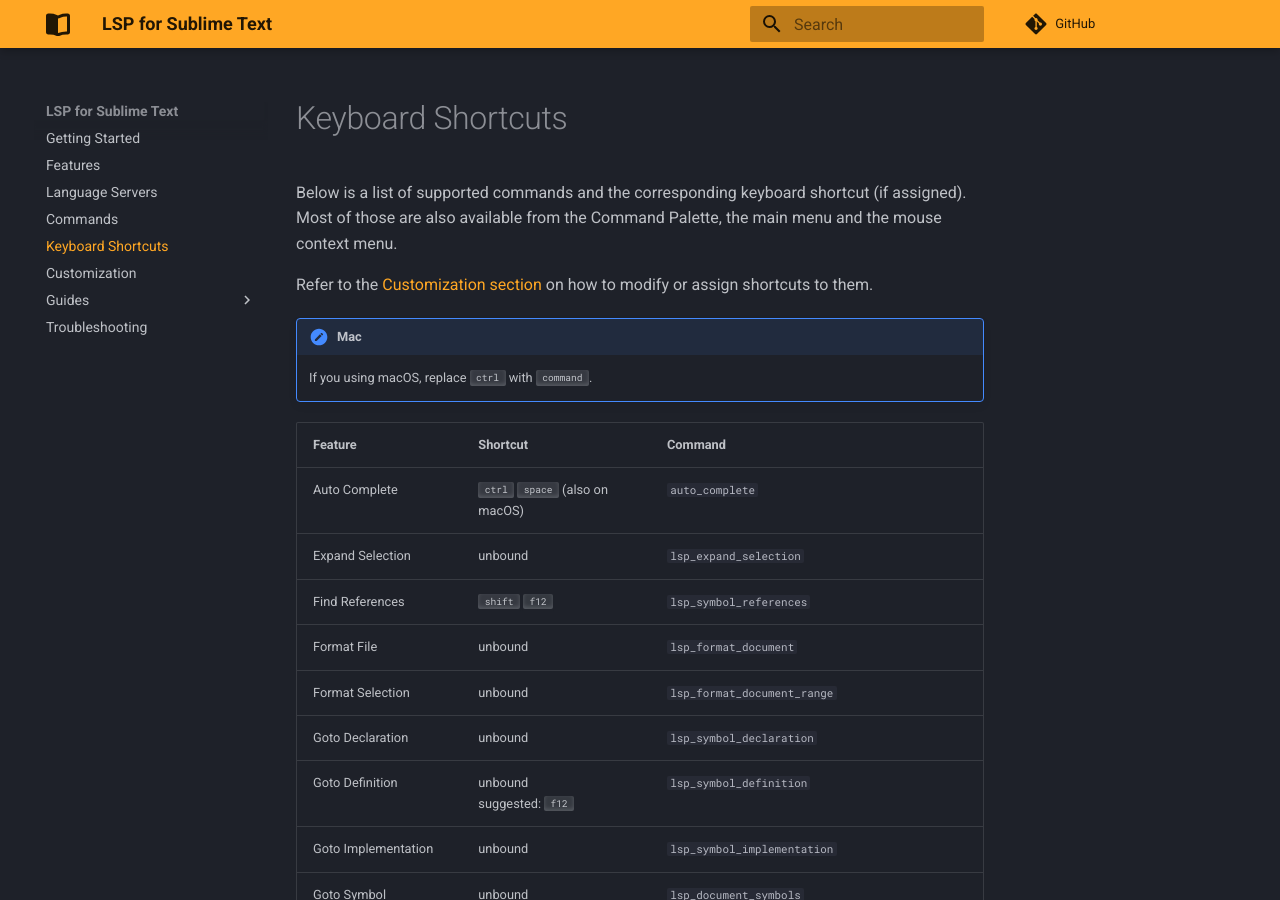
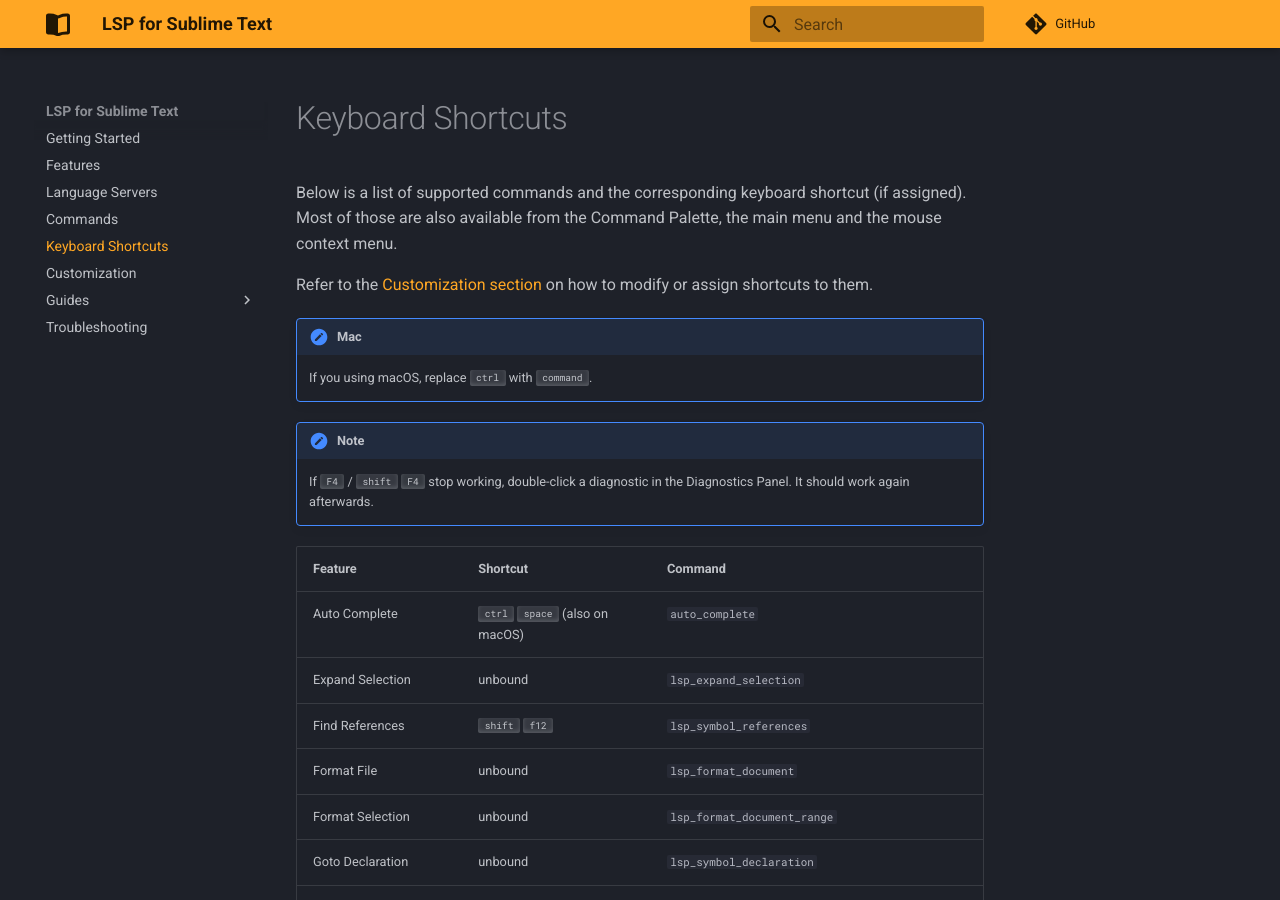
Before and after one commit to sublimelsp/LSP, an MkDocs documentation site: the page built from docs/src/keyboard_shortcuts.md, in a window 1280 px wide and 900 px high. Built offline with MkDocs 1.6.1 and Material for MkDocs 9.7.7, drawn with Linux system fonts in a browser that asks for light colours; comment, search, counter and statistics services are not loaded.

Commit message:
Document fix for F4 not working (sublimelsp/LSP#1721).

```diff
--- a/docs/src/keyboard_shortcuts.md
+++ b/docs/src/keyboard_shortcuts.md
@@ -4,6 +4,9 @@
 
 !!! Mac
     If you using macOS, replace <kbd>ctrl</kbd> with <kbd>command</kbd>.
+
+!!! Note
+    If <kbd>F4</kbd> / <kbd>shift</kbd> <kbd>F4</kbd> stop working, double-click a diagnostic in the Diagnostics Panel. It should work again afterwards.
 
 | Feature | Shortcut | Command |
 | ------- | -------- | ------- |
```
